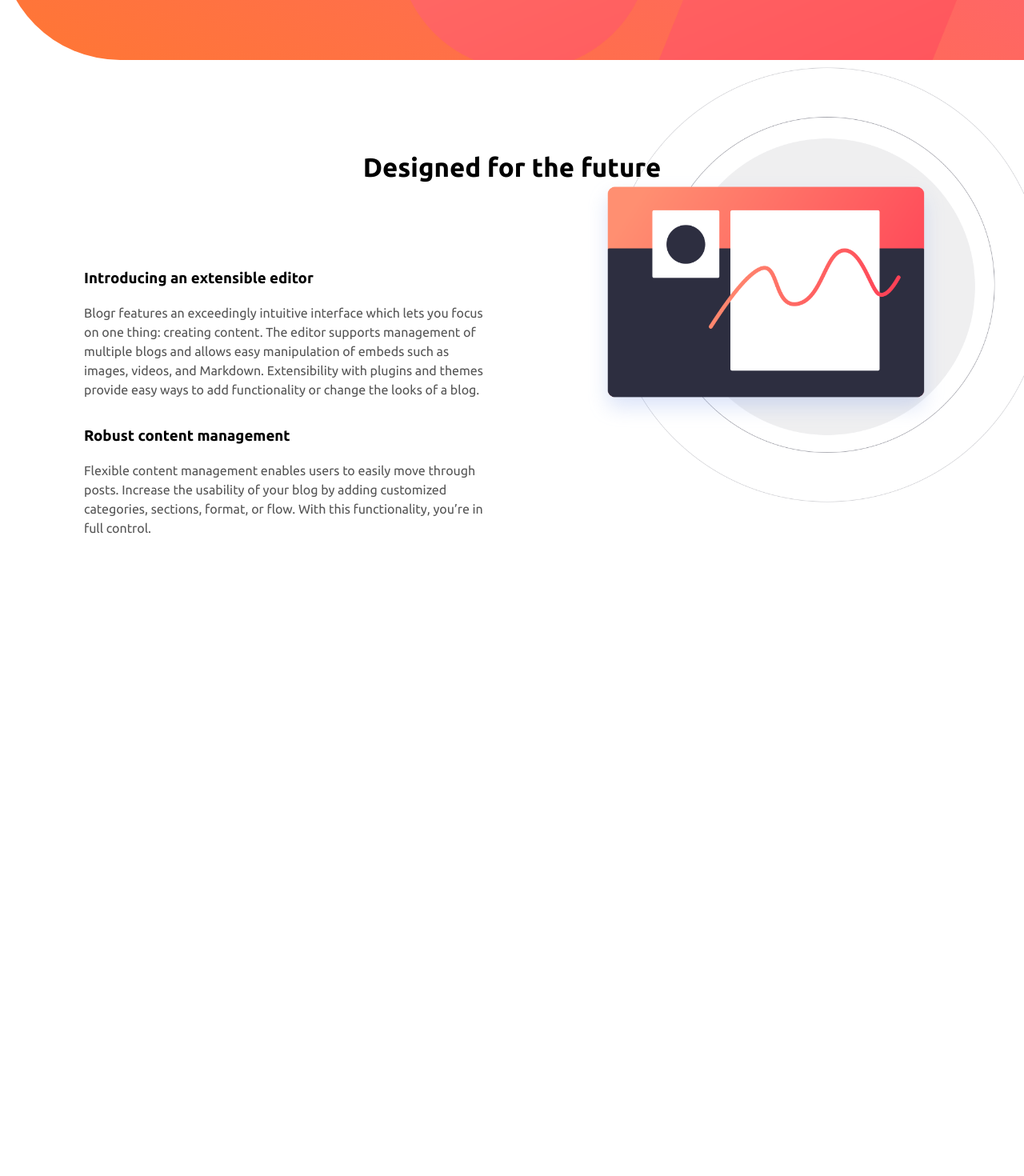
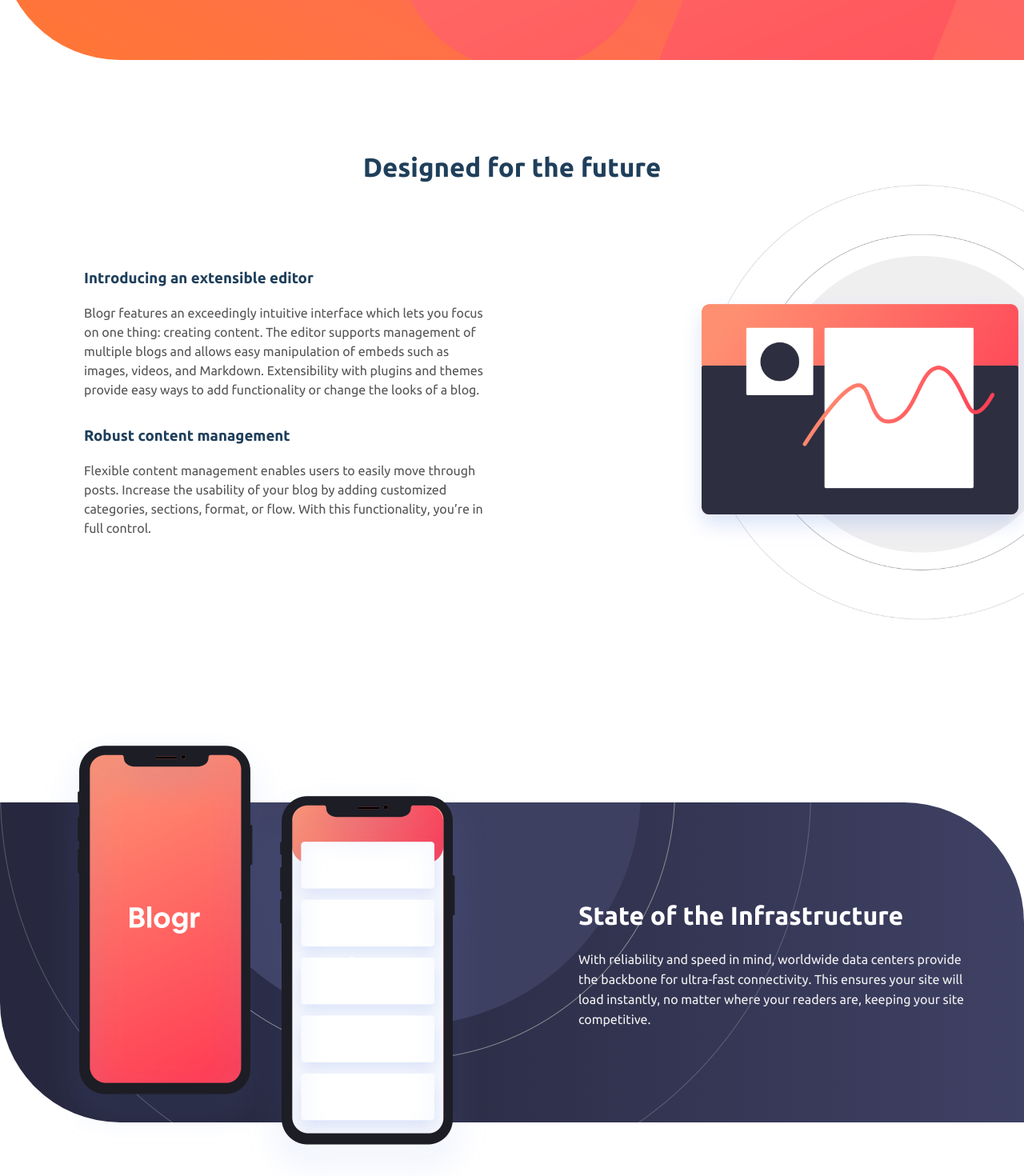
Before and after one commit to tina234/blogr, a Vue app: page / in a window 1280 px wide. Shown: the part 424-1894 px from the top of the page at 80% size. Before the commit the page ends 1292 px from the top, so only its background shows below. Built offline with nearby package versions, Linux system fonts and the light colour scheme.

Commit message:
added state section

```diff
--- a/src/App.vue
+++ b/src/App.vue
@@ -8,8 +8,6 @@
 	export default {
 
 
-
-
 	}
 </script>
 
--- /dev/null
+++ b/src/components/State.vue
@@ -0,0 +1,27 @@
+<template>
+    <div class="state-cont">
+        <div class="circle-box">
+            <img src="../assets/bg-pattern-circles.png" alt="">
+            </div>
+        <div class="state-box">
+            <div class="state-img-box">
+                <img src="../assets/illustration-phones.png" alt="">
+            </div>
+            <div class="text-box">
+                <h2>State of the Infrastructure</h2>
+                <p>With reliability and speed in mind, worldwide data centers provide the backbone for ultra-fast connectivity. This ensures your site will load instantly, no matter where your readers are, keeping your site competitive.</p>
+            </div>
+         </div>
+    </div>
+
+</template>
+
+<script>
+export default {
+
+}
+</script>
+
+<style lang="scss">
+    @import "../scss/state.scss";
+</style>
--- a/src/scss/header.scss
+++ b/src/scss/header.scss
@@ -1,7 +1,5 @@
 $Light-gray: hsl(0, 0%, 100%);
 $light-red: hsl(356, 100%, 66%);
-
-
 
 
 body {
@@ -10,6 +8,7 @@
     font-size: 16px;
     font-family: 'Ubuntu', sans-serif;
     overflow-x: hidden;
+    box-sizing: border-box;
 }
 
 .header-cont {
--- a/src/scss/introduction.scss
+++ b/src/scss/introduction.scss
@@ -1,3 +1,5 @@
+$Dark-blue: hsl(208, 49%, 24%);
+
 
 .intro-cont {
     margin: 115px 0;
@@ -6,11 +8,13 @@
         margin-bottom: 25px;
         text-align: center;
         font-size: 33px;
+        color: $Dark-blue;
     }
 
     .intro-png {
         display: flex;
         align-items: center;
+        flex-wrap: wrap-reverse;
 
         .intro-box {
             flex-basis: 450px;
@@ -27,7 +31,7 @@
                 line-height: 24px;
 
                 h3 {
-                    color: #000;
+                    color: $Dark-blue;
                 }
 
                 p {
@@ -43,11 +47,12 @@
             height: 500px;
 
             img {
-                position: absolute;
-                top: -50%;
-                right: -25px;
+                position: relative;
+                top: 50%;
+                left: 50%;
                 width: 100%;
-                transform: translateY(15%);
+                transform: translate(-25%, -50%);
+                z-index: -1;
             }
         }
     }
--- /dev/null
+++ b/src/scss/state.scss
@@ -0,0 +1,55 @@
+$State-blue: hsl(237, 23%, 32%);
+$White-text: hsl(0, 0%, 100%);
+$light-gray: #f2f2f2;
+
+
+.state-cont {
+    margin: 250px 0 50px 0;
+    height: 400px;
+    border-top-right-radius: 150px;
+    border-bottom-left-radius: 150px;
+    display: flex;
+    justify-content: center;
+    position: relative;
+    background: rgb(39,40,63);
+    background: linear-gradient(90deg, rgba(39,40,63,1) 27%, rgba(63,65,100,1) 100%);
+
+    .circle-box {
+        position: absolute;
+        bottom: 0;
+        left: 0;
+        height: 100%;
+        overflow: hidden;
+
+        img {
+            transform: translateY(-525px);
+        }
+    }
+
+    .state-box {
+        display: flex;
+        align-items: center;
+        justify-content: space-around;
+        max-width: 1400px;
+        width: 100%;
+        z-index: 1;
+
+        .state-img-box {
+
+        }
+
+        .text-box {
+            max-width: 500px;
+            line-height: 25px;
+
+            h2 {
+                font-size: 32px;
+                color:hsl(0, 0%, 100%);
+                margin: 30px 0;
+            }
+            p {
+                color: $light-gray;
+            }
+        }
+    }
+}
--- a/src/views/Home.vue
+++ b/src/views/Home.vue
@@ -2,6 +2,8 @@
 	<div>
 		<Header/>
 		<Introduction/>
+		<State/>
+		<DesktopMode/>
 	</div>
 </template>
 
@@ -9,11 +11,15 @@
 <script>
 import Header from "@/components/Header.vue";
 import Introduction from "@/components/Introduction.vue";
+import State from "@/components/State.vue";
+import DesktopMode from "@/components/Desktop-mode.vue";
 
 	export default {
 		components: {
 			Header,
-			Introduction
+			Introduction,
+			State,
+			DesktopMode,
 		}
 	}
 </script>
```
Also changed, not shown: src/assets/bg-pattern-circles.png (added), src/assets/illustration-phones.png (added), src/components/Desktop-mode.vue (added), src/scss/desktop-mode.scss (added).
